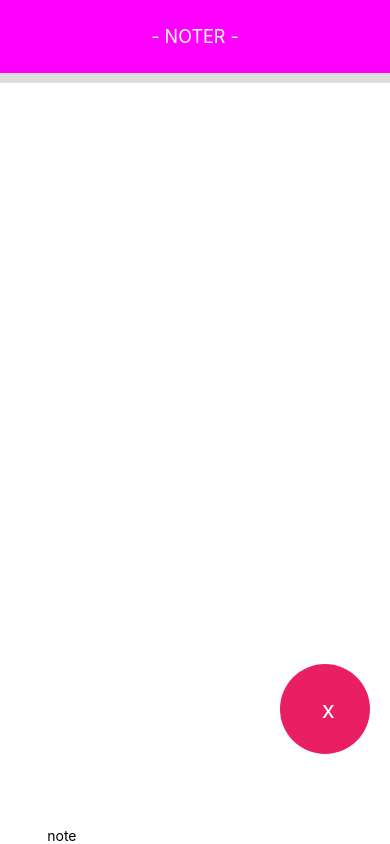
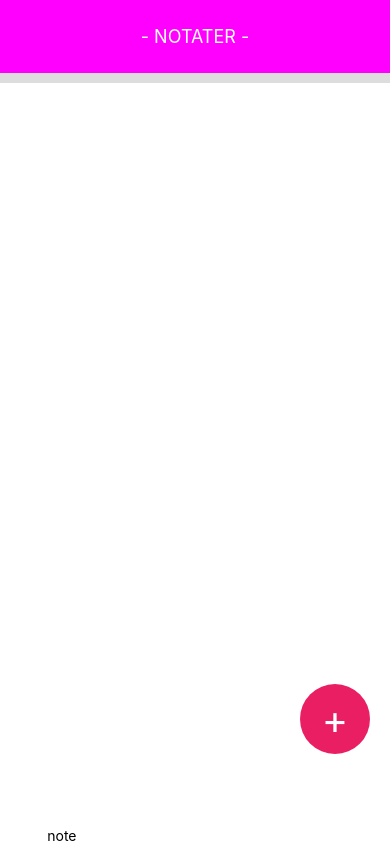
Before and after one commit to IT2810/it2810-webutvikling-h18-prosjekt-3-16, a React Native app in the folder beesad/: screen / in a window 390 px wide. Built offline with nearby package versions, Linux system fonts and the light colour scheme.

Commit message:
styling add button

```diff
--- a/beesad/Components/Todo.js
+++ b/beesad/Components/Todo.js
@@ -27,7 +27,7 @@ export default class Todo extends React.Component {
       <View style={styles.container}>
 
         <View style={styles.header}>
-          <Text style={styles.headerText}> - NOTER - </Text>
+          <Text style={styles.headerText}> - NOTATER - </Text>
         </View>
 
         <ScrollView style={styles.scrollContainer} >
@@ -46,9 +46,7 @@ export default class Todo extends React.Component {
            </TextInput>
         </View>
         <TouchableOpacity onPress={this.addNote.bind(this)} style={styles.addButton}>
-          <Text style = {styles.addButtonText}> x
-
-          </Text>
+          <Text style = {styles.addButtonText}>+</Text>
         </TouchableOpacity>
       </View>
 
@@ -122,8 +120,8 @@ const styles = StyleSheet.create({
       right:20,
       bottom:90,
       backgroundColor:"#E91E63",
-      width:90,
-      height:90,
+      width:70,
+      height:70,
       borderRadius:50,
       alignItems:"center",
       justifyContent:"center",
@@ -131,7 +129,7 @@ const styles = StyleSheet.create({
     },
   addButtonText : {
       color:"#fff",
-      fontSize: 24,
+      fontSize: 40,
     }
 
 
```
